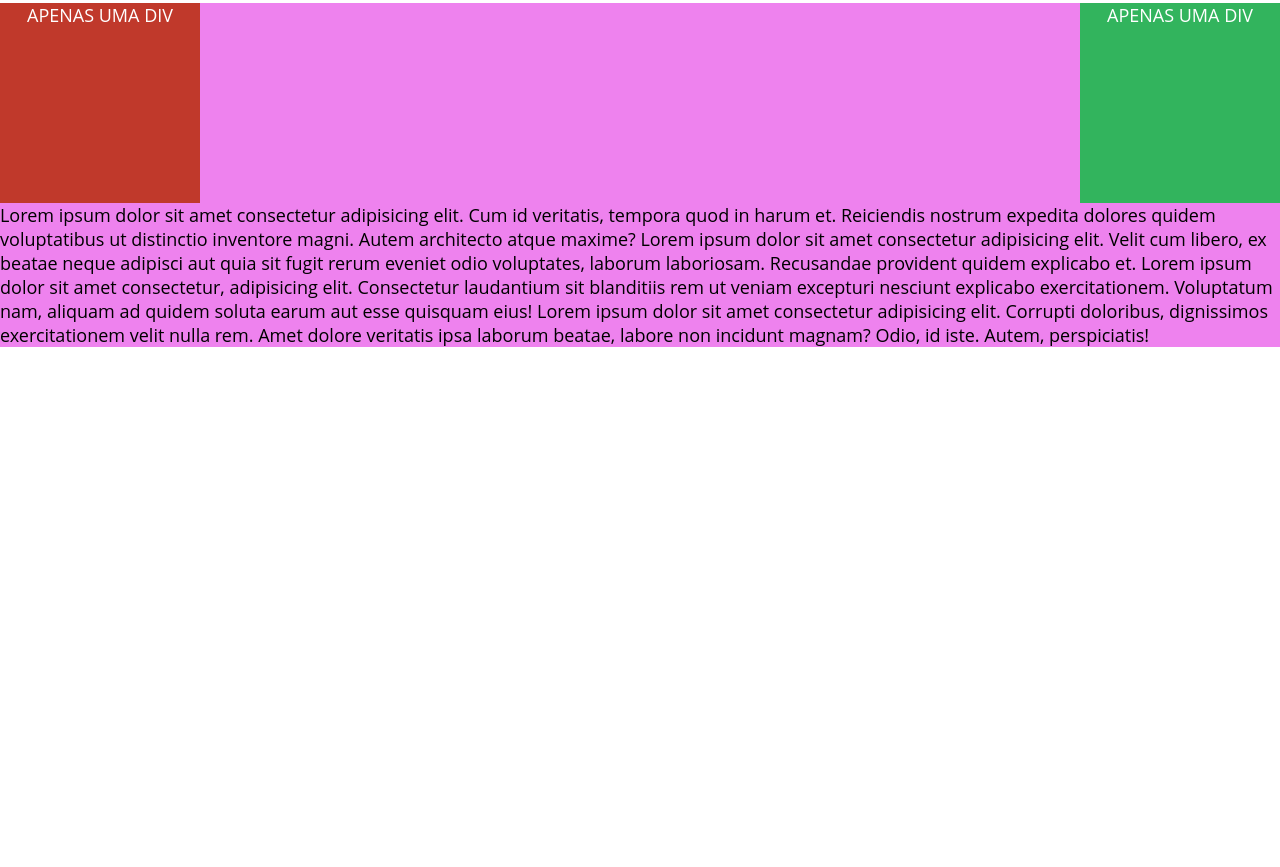
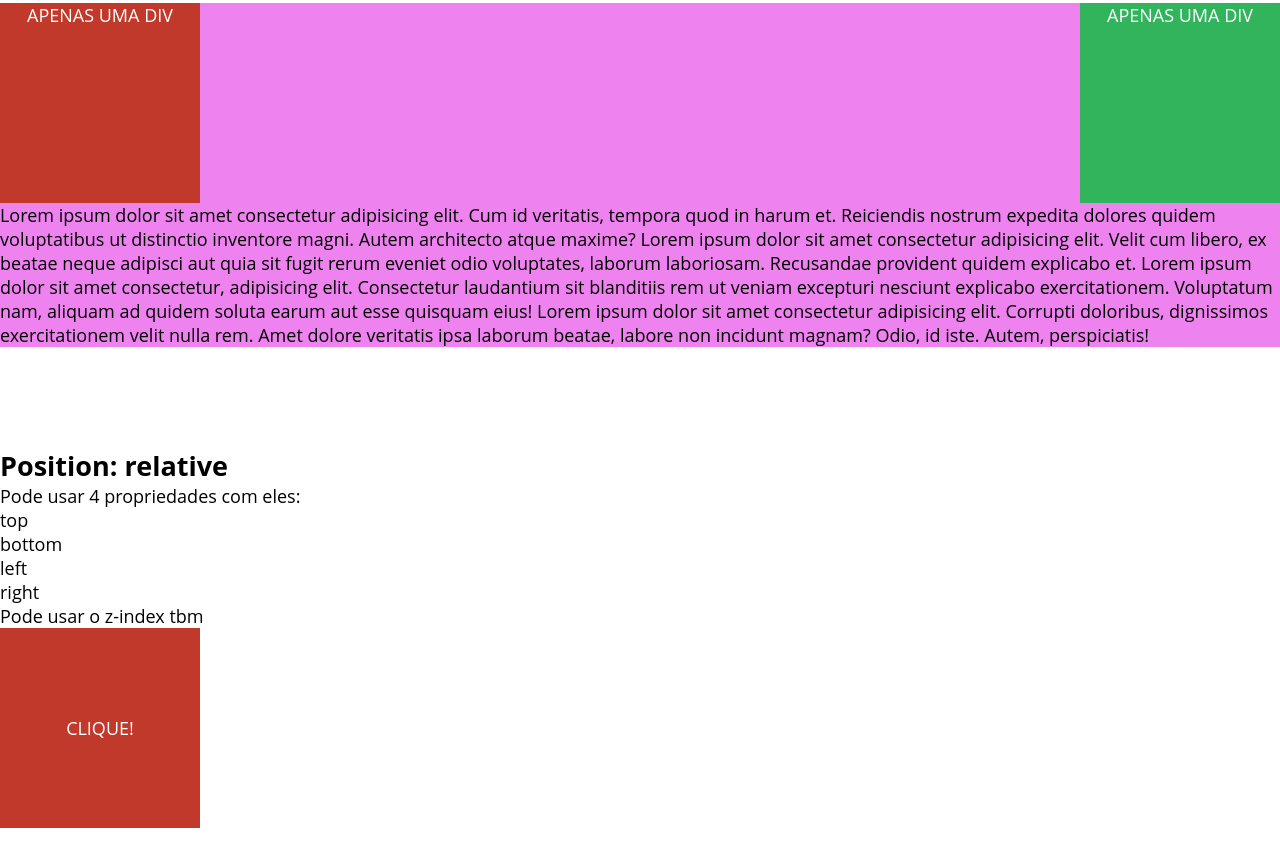
Before and after one commit to Keemluvr/display-float-position, a plain HTML site: page index.html in a window 1280 px wide. Shown: the part 1549-2416 px from the top of the page. Before the commit the page ends 1896 px from the top, so only its background shows below. Drawn offline with Linux system fonts and the light colour scheme.

Commit message:
position relative

```diff
--- a/css/float.css
+++ b/css/float.css
@@ -19,6 +19,7 @@
 article {
     background-color: violet;
     overflow: hidden;
+    margin-bottom: 100px;
 }
 
 .elementParagraph {
--- /dev/null
+++ b/css/position-relative.css
@@ -0,0 +1,24 @@
+.elementExamplePositionRelative {
+    width: 200px;
+    height: 200px;
+    line-height: 200px;
+    color: #FFF;
+    text-transform: uppercase;
+    text-align: center;
+    cursor: pointer;
+}
+
+.elementExamplePositionRelative_first {
+    background-color: rgb(50, 180, 93);
+    position: relative;
+}
+
+.elementExamplePositionRelative_last {
+    background-color: #C0392B;
+    position: relative;
+    bottom: 200px;
+}
+
+.elementExample_isActive {
+    z-index: 1;
+}
--- a/index.html
+++ b/index.html
@@ -12,6 +12,7 @@
     <link rel="stylesheet" href="css/block.css">
     <link rel="stylesheet" href="css/inline-block.css">
     <link rel="stylesheet" href="css/float.css">
+    <link rel="stylesheet" href="css/position-relative.css">
 </head>
 
 <body>
@@ -86,6 +87,23 @@
         </p>
     </article>
 
+    <!-- ####################  Position  ####################-->
+    <h2>Position: relative</h2>
+    <p>Pode usar 4 propriedades com eles:</p>
+    <p>top</p>
+    <p>bottom</p>
+    <p>left</p>
+    <p>right</p>
+    <p>Pode usar o z-index tbm</p>
+    <div class="elementExamplePositionRelative elementExamplePositionRelative_first">
+        Clique!
+    </div>
+    <div class="elementExamplePositionRelative elementExamplePositionRelative_last">
+        Clique!
+    </div>
+
+
+    <script src="js/position.js"></script>
 </body>
 
 </html>
--- /dev/null
+++ b/js/position.js
@@ -0,0 +1,13 @@
+const $elementExampleFirst = document.querySelector('.elementExamplePositionRelative_first')
+
+const $elementExampleLast = document.querySelector('.elementExamplePositionRelative_last ')
+
+$elementExampleFirst.addEventListener('click', function(event){
+    this.classList.toggle('elementExample_isActive')
+    $elementExampleLast.classList.add('elementExample_isActive')
+})
+
+$elementExampleLast.addEventListener('click', function(event){
+    this.classList.toggle('elementExample_isActive')
+    $elementExampleFirst.classList.add('elementExample_isActive')
+})
```
